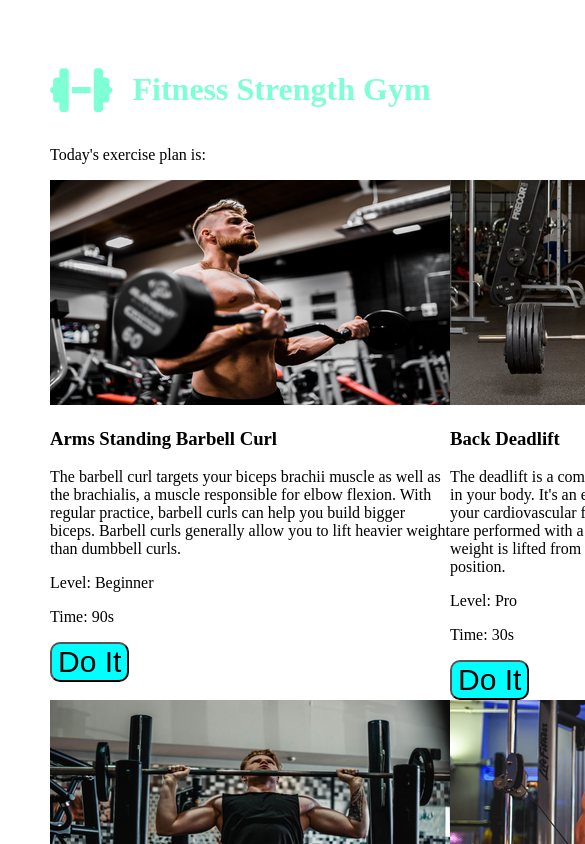
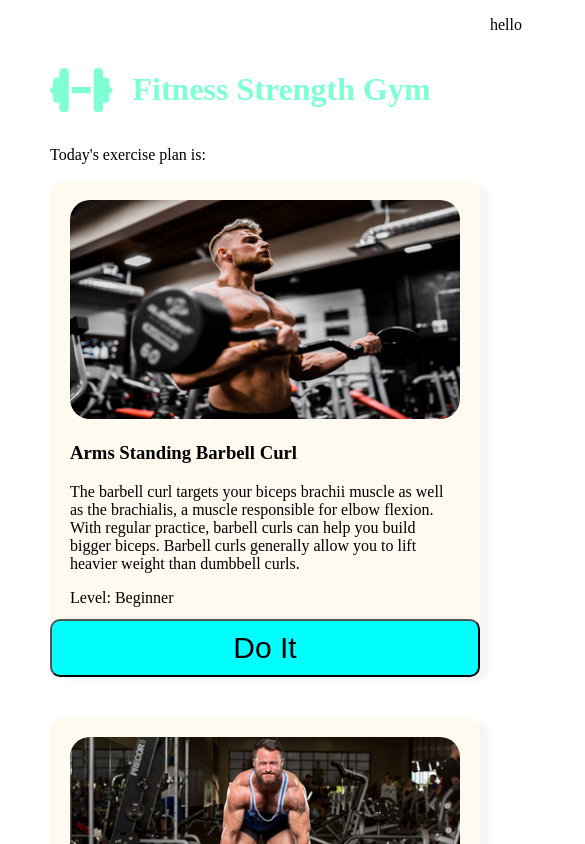
Before and after one commit to mdiibrahim/Fitness-Strength-Gym, a React (Create React App) app: page / in a window 390 px wide. Shown: the top 844 px of the page, 585 px wide, since content can reach past the window. Built offline with nearby package versions, Linux system fonts and the light colour scheme; a web font is replaced by a local one.

Commit message:
exercise part are done with  responsive

```diff
--- a/public/data.json
+++ b/public/data.json
@@ -12,7 +12,7 @@
         "name": "Back Deadlift",
         "level": "Pro",
         "time": 30,
-        "about": "The deadlift is a compound exercise that works many muscles in your body. It's an excellent way to improve strength, boost your cardiovascular fitness and improve flexibility. Deadlifts are performed with a barbell, dumbbells or kettlebells. The weight is lifted from a dead stop on the floor to the standing position.",
+        "about": "Deadlift is a compound exercise that works many muscles in your body. It's an excellent way to improve strength, boost your cardiovascular fitness and improve flexibility. It performed with a barbell, dumbbells or kettlebells. The weight is lifted from a dead stop on the floor to the standing position.",
         "id": "633ad1ad118725849718c6ee"
     },
     {
--- a/src/Components/Main-Container/ExerciseList/ExerciseList.css
+++ b/src/Components/Main-Container/ExerciseList/ExerciseList.css
@@ -1,6 +1,43 @@
-
-.btn-do{
+.btn-do {
+    width: 100%;
     font-size: 30px;
     background-color: aqua;
     border-radius: 10px;
+    cursor: pointer;
+    padding: 10px;
+    position: absolute;
+    bottom: 0;
+    left: 0;
+
 }
+
+.btn-do:hover {
+    background-color: blanchedalmond;
+    border-color: cornsilk;
+}
+
+.Exercise {
+    background-color: floralwhite;
+    padding: 20px;
+    border-radius: 15px;
+    box-shadow: 10px 5px 5px whitesmoke;
+    position: relative;
+}
+
+.Exercise img {
+    width: 100%;
+    border-radius: 20px;
+}
+.Exercise-info{
+    margin: 0px 14px;
+}
+.Exercise-info p{
+    margin-bottom: 0px;
+    margin-top: 10px;
+}
+
+@media screen and (max-width: 576px) {
+    .Exercise {
+        width: 100vw;
+    }
+}
--- a/src/Components/Main-Container/ExerciseList/ExerciseList.js
+++ b/src/Components/Main-Container/ExerciseList/ExerciseList.js
@@ -1,18 +1,24 @@
 import React from 'react';
 import './ExerciseList.css';
 
-const ExerciseList = ({ name, img, level,time,about }) => {
+const ExerciseList = ({ name, img, level, time, about }) => {
 
     return (
-        <div>
+        <div className='Exercise'>
+
             <img src={img} alt="" />
-            <div>
+
+
+            <div className='Excercise-info'>
                 <h3>{name}</h3>
                 <p>{about}</p>
                 <p>Level: {level}</p>
                 <p>Time: {time}s</p>
+
+            </div>
+
                 <button className='btn-do'>Do It</button>
-            </div>
+
         </div>
     );
 };
--- a/src/Components/Main-Container/MainContainer.css
+++ b/src/Components/Main-Container/MainContainer.css
@@ -18,4 +18,21 @@
 .ExerciseList-container{
     display: grid;
     grid-template-columns: 1fr 1fr 1fr;
+    grid-gap: 20px;
+    grid-row-gap: 40px;
 }
+
+@media screen and (max-width: 600px){
+    .ExerciseList-container{
+        display: grid;
+        width: 100vw;
+        grid-template-columns: 1fr;
+
+    }
+}
+ @media screen and ( min-width: 601px) and  (max-width:1200px){
+    .ExerciseList-container{
+        display: grid;
+        grid-template-columns: 1fr 1fr;
+    }
+}
--- a/src/Components/Main-Container/MainContainer.js
+++ b/src/Components/Main-Container/MainContainer.js
@@ -22,7 +22,7 @@ const MainContainer = () => {
                         name={Exercise.name}
                         level={Exercise.level}
                         time={Exercise.time}
-                        about = {Exercise.about}
+                        about={Exercise.about}
                     ></ExerciseList>)
                 }
 
@@ -38,10 +38,9 @@ const MainContainer = () => {
                     <FontAwesomeIcon icon={faDumbbell} className='Fw-icon'></FontAwesomeIcon>
                     <h1>Fitness Strength Gym</h1>
                 </div>
+
                     <p>Today's exercise plan is: </p>
-                <div>
                     <LoadExercises></LoadExercises>
-                </div>
             </div>
             <div className='Profile-container'>
                 <p>hello</p>
```
Lines whose indentation alone changed are shown as unchanged.
